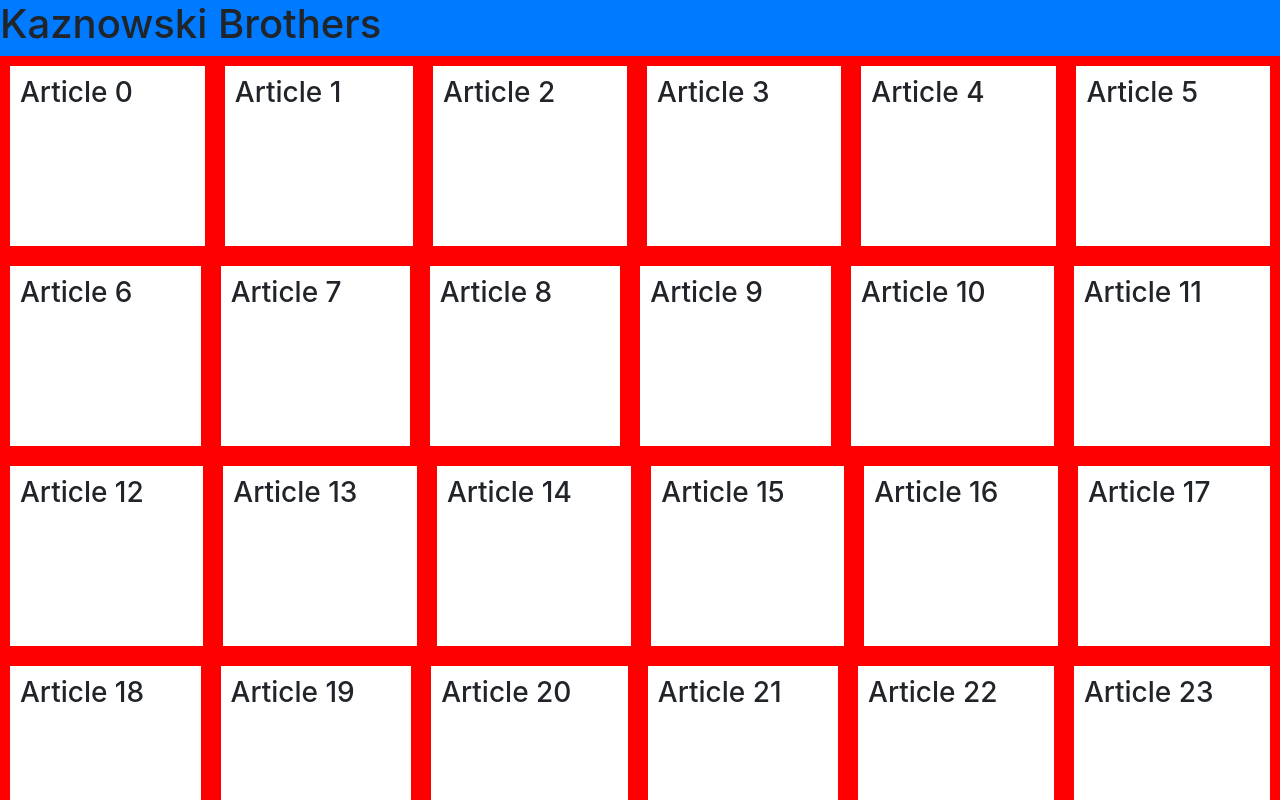
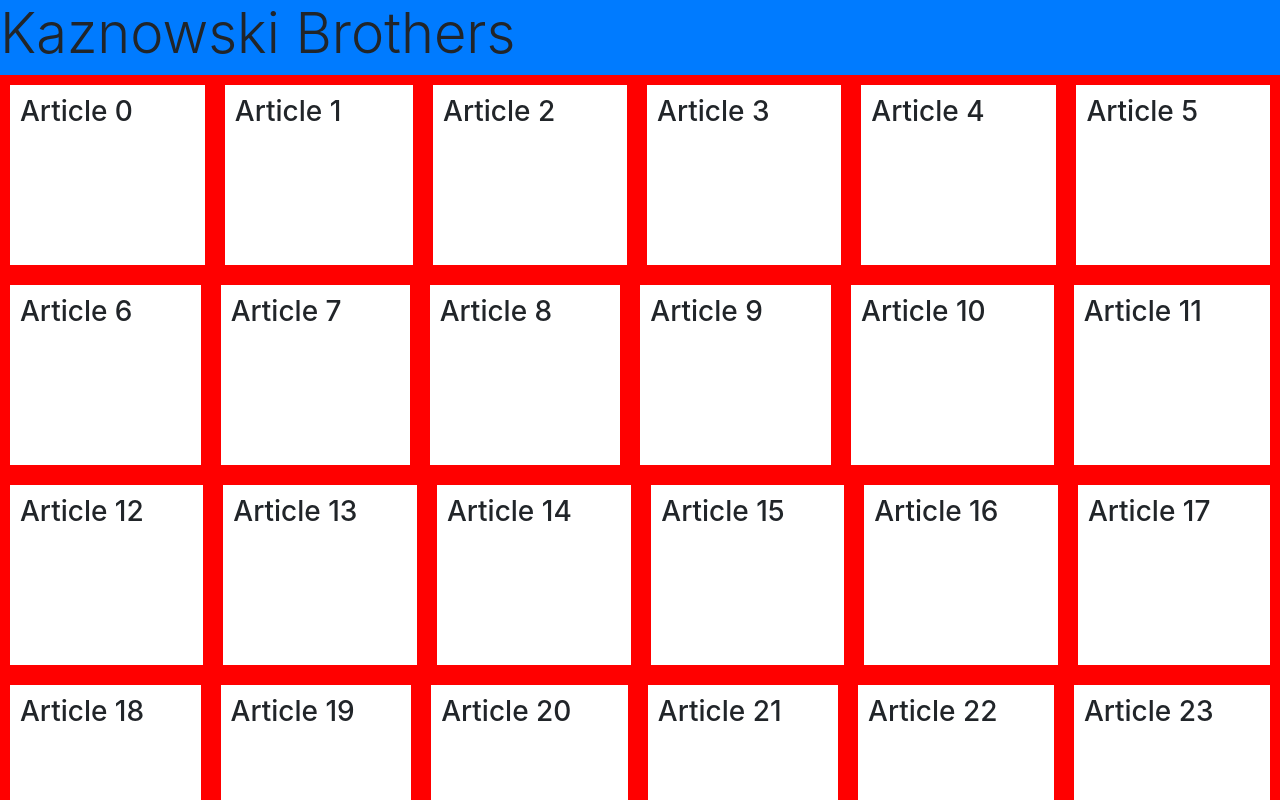
Before and after one commit to kaznowski-brothers/blog-frontend, a React (Create React App) app: page / in a window 1280 px wide. Shown: the top 800 px of the page. Built offline with nearby package versions, Linux system fonts and the light colour scheme.

Commit message:
17-Align articles
Somehow changing the class of the article title fixes things. #17

```diff
--- a/src/Header.js
+++ b/src/Header.js
@@ -5,7 +5,7 @@ class Header extends Component {
     render() {
         return (
             <div className="header">
-                <h1>Kaznowski Brothers</h1>
+                <h1 className="display-4">Kaznowski Brothers</h1>
             </div>
         )
     }
```
